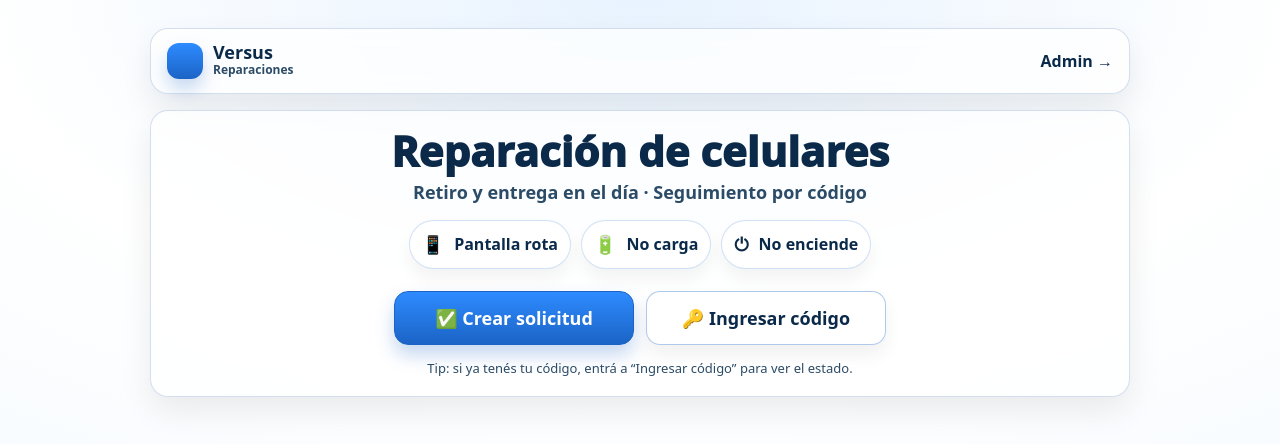
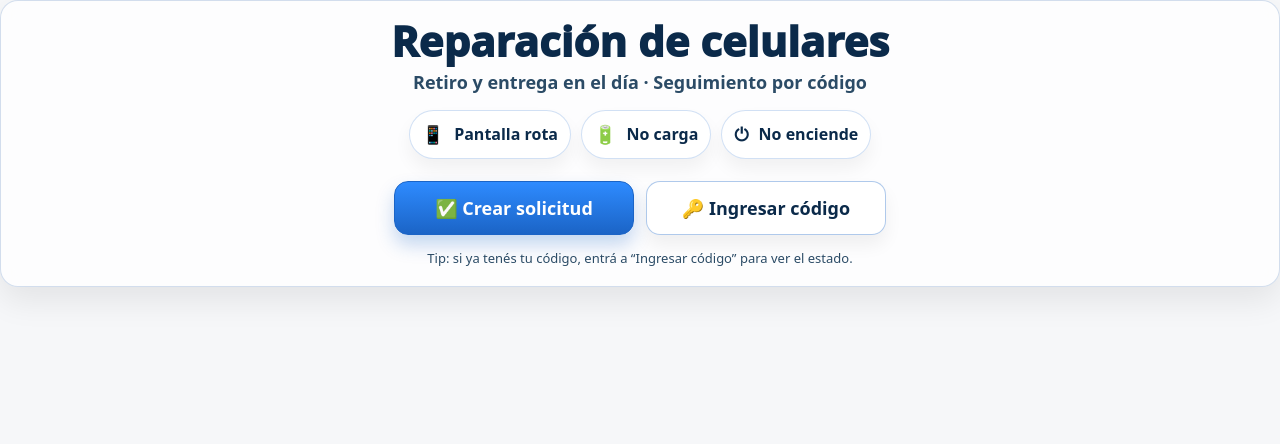
Before and after one commit to Faustortiz/versusFrontend, a React (Vite) app: page / in a window 1280 px wide. Shown: the top 444 px of the page. Built offline with nearby package versions, Linux system fonts and the light colour scheme; no server answers.

Commit message:
Quitamos el link Admin para la cara del cliente

```diff
--- a/src/ui/AppShell.jsx
+++ b/src/ui/AppShell.jsx
@@ -1,68 +1,132 @@
-import { Link, useLocation } from "react-router-dom";
+import { Link } from "react-router-dom";
 
-export default function AppShell({ children }) {
-  const loc = useLocation();
-  const isAdmin = loc.pathname.startsWith("/admin");
-
+function TechCard({ children }) {
   return (
     <div
       style={{
-        minHeight: "100vh",
-        background:
-          "radial-gradient(1200px 600px at 50% 0%, #e8f3ff 0%, #ffffff 55%, #f7fbff 100%)",
-        padding: "28px 16px",
-        fontFamily: "system-ui",
+        borderRadius: 18,
+        border: "1px solid rgba(20, 80, 160, 0.18)",
+        background: "rgba(255,255,255,0.75)",
+        backdropFilter: "blur(10px)",
+        boxShadow: "0 14px 32px rgba(0,0,0,0.08)",
+        padding: 18,
       }}
     >
-      <div style={{ maxWidth: 980, margin: "0 auto" }}>
-        <header
-          style={{
-            display: "flex",
-            justifyContent: "space-between",
-            alignItems: "center",
-            padding: "14px 16px",
-            borderRadius: 18,
-            border: "1px solid rgba(20, 80, 160, 0.18)",
-            background: "rgba(255,255,255,0.75)",
-            backdropFilter: "blur(10px)",
-            boxShadow: "0 14px 32px rgba(0,0,0,0.08)",
-          }}
-        >
-          <div style={{ display: "flex", alignItems: "center", gap: 10 }}>
-            <div
-              style={{
-                width: 36,
-                height: 36,
-                borderRadius: 12,
-                background: "linear-gradient(180deg, #2e8bff 0%, #1b64c6 100%)",
-                boxShadow: "0 10px 18px rgba(27,100,198,0.25)",
-              }}
-            />
-            <div>
-              <div style={{ fontSize: 18, fontWeight: 900, color: "#0b2a4a", lineHeight: 1 }}>
-                Versus
-              </div>
-              <div style={{ fontSize: 12, fontWeight: 700, color: "#2b4b66" }}>
-                Reparaciones
-              </div>
-            </div>
-          </div>
-
-          <div style={{ display: "flex", gap: 12, alignItems: "center" }}>
-            {isAdmin ? (
-              <Link to="/" style={{ textDecoration: "none", fontWeight: 800, color: "#0b2a4a" }}>
-                ← Cliente
-              </Link>
-            ) : (
-              <Link to="/admin" style={{ textDecoration: "none", fontWeight: 800, color: "#0b2a4a" }}>
-                Admin →
-              </Link>
-            )}
-          </div>
-        </header>
-
-        <main style={{ marginTop: 16 }}>{children}</main>
-      </div>
+      {children}
     </div>
   );
 }
+
+function PrimaryButton({ children, to }) {
+  return (
+    <Link to={to} style={{ textDecoration: "none" }}>
+      <button
+        style={{
+          padding: "14px 18px",
+          borderRadius: 14,
+          border: "1px solid #1b64c6",
+          background: "linear-gradient(180deg, #2e8bff 0%, #1b64c6 100%)",
+          color: "white",
+          fontWeight: 900,
+          fontSize: 18,
+          cursor: "pointer",
+          minWidth: 240,
+          boxShadow: "0 10px 18px rgba(27,100,198,0.25)",
+        }}
+      >
+        {children}
+      </button>
+    </Link>
+  );
+}
+
+function SecondaryButton({ children, to }) {
+  return (
+    <Link to={to} style={{ textDecoration: "none" }}>
+      <button
+        style={{
+          padding: "14px 18px",
+          borderRadius: 14,
+          border: "1px solid rgba(27,100,198,0.35)",
+          background: "rgba(255,255,255,0.75)",
+          color: "#0b2a4a",
+          fontWeight: 900,
+          fontSize: 18,
+          cursor: "pointer",
+          minWidth: 240,
+          boxShadow: "0 10px 18px rgba(0,0,0,0.06)",
+        }}
+      >
+        {children}
+      </button>
+    </Link>
+  );
+}
+
+function Chip({ icon, text }) {
+  return (
+    <div
+      style={{
+        display: "inline-flex",
+        alignItems: "center",
+        gap: 10,
+        padding: "10px 12px",
+        borderRadius: 999,
+        border: "1px solid rgba(27,100,198,0.20)",
+        background: "rgba(255,255,255,0.7)",
+        boxShadow: "0 10px 18px rgba(0,0,0,0.05)",
+        fontWeight: 800,
+        color: "#0b2a4a",
+      }}
+    >
+      <span style={{ fontSize: 18 }}>{icon}</span>
+      <span>{text}</span>
+    </div>
+  );
+}
+
+export default function LandingPage() {
+  return (
+    <TechCard>
+      <div style={{ textAlign: "center" }}>
+        <div style={{ fontSize: 42, fontWeight: 950, color: "#0b2a4a", lineHeight: 1.05 }}>
+          Reparación de celulares
+          <span style={{ display: "block", fontSize: 18, fontWeight: 800, color: "#2b4b66", marginTop: 10 }}>
+            Retiro y entrega en el día · Seguimiento por código
+          </span>
+        </div>
+
+        <div
+          style={{
+            marginTop: 18,
+            display: "flex",
+            justifyContent: "center",
+            gap: 10,
+            flexWrap: "wrap",
+          }}
+        >
+          <Chip icon="📱" text="Pantalla rota" />
+          <Chip icon="🔋" text="No carga" />
+          <Chip icon="⏻" text="No enciende" />
+        </div>
+
+        <div
+          style={{
+            marginTop: 22,
+            display: "flex",
+            justifyContent: "center",
+            gap: 12,
+            flexWrap: "wrap",
+          }}
+        >
+          <PrimaryButton to="/crear">✅ Crear solicitud</PrimaryButton>
+          <SecondaryButton to="/seguimiento">🔑 Ingresar código</SecondaryButton>
+        </div>
+
+        <div style={{ marginTop: 14, fontSize: 13, color: "#2b4b66" }}>
+          Tip: si ya tenés tu código, entrá a “Ingresar código” para ver el estado.
+        </div>
+      </div>
+    </TechCard>
+  );
+}
```
